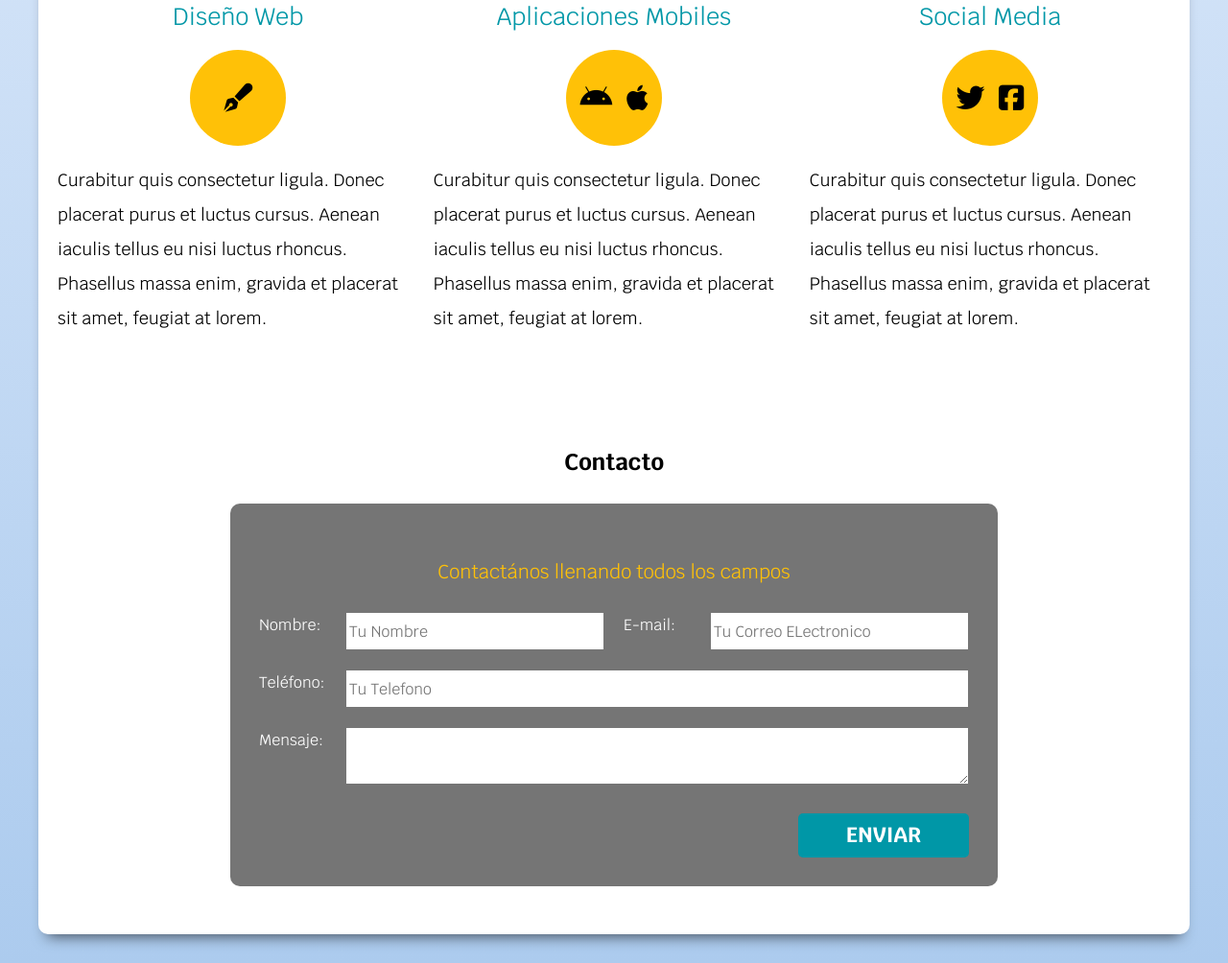
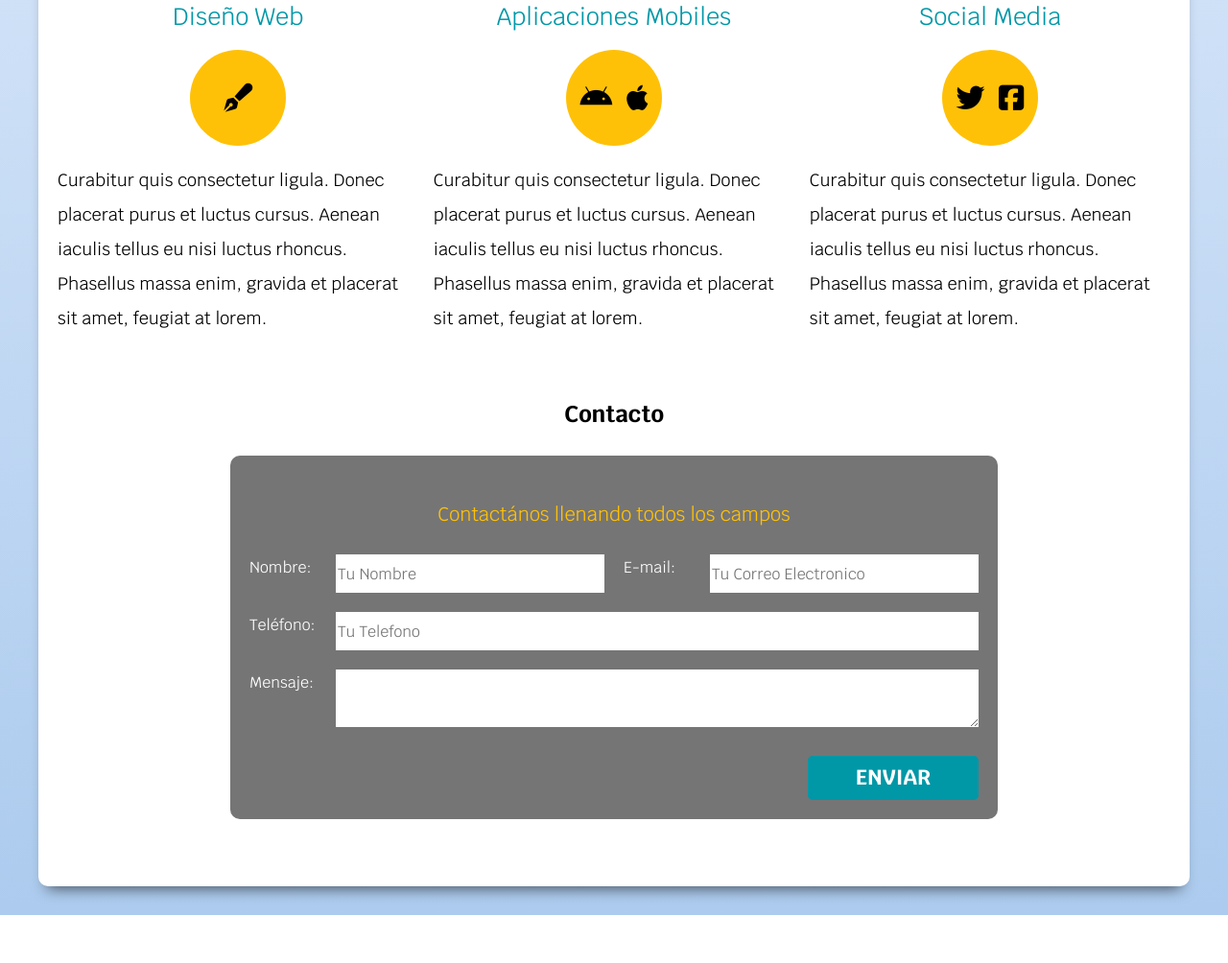
Before and after one commit to victorrm2919/Pagina-Freelancer, a plain HTML site: page index.html in a window 1280 px wide. Shown: the part 670-1674 px from the top of the page at 96% size. After the commit the page ends 1624 px from the top, so only its background shows below. Drawn offline with nearby package versions, Linux system fonts and the light colour scheme.

Commit message:
Arreglo de formulario contacto a responsive

```diff
--- a/css/style.css
+++ b/css/style.css
@@ -41,7 +41,13 @@ h3 {
 }
 
 h1 {
-    font-size: 5rem;
+    font-size: 4rem;
+}
+
+@media (min-width: 768px) {
+    h1 {
+        font-size: 5rem;
+    }
 }
 
 h3 {
@@ -58,6 +64,7 @@ p {
 
 .contenedor {
     margin: 0 auto;
+    width: 95%;
     max-width: 1200px;
     padding: 2rem;
     background-color: rgba(255, 255, 255, 1);
@@ -215,13 +222,28 @@ img {
 
 /* Formulario */
 .contacto {
-    margin-top: 10rem;
+    margin: 5rem 0;
 }
+
 form {
     background: var(--gris);
-    padding: 3rem;
+    padding: 1rem;
     border-radius: 1rem;
-    margin: 3rem;
+}
+
+@media (min-width: 768px) {
+    form {
+        padding: 2rem;
+        margin: 3rem;
+        max-width: 800px;
+        margin: 3rem auto;
+    }
+
+    .contenedor-campos {
+        display: flex;
+        justify-content: space-between;
+        flex-wrap: wrap;
+    }
 }
 
 legend {
@@ -232,27 +254,15 @@ legend {
     margin: 3rem 0;
 }
 
+.campo {
+    display: flex;
+    margin-bottom: 2rem;
+}
+
 @media (min-width: 768px) {
-    form {
-        max-width: 800px;
-        margin: 3rem auto;
-    }
-
-    .contenedor-campos {
-        display: flex;
-        justify-content: space-between;
-        flex-wrap: wrap;
-    }
-
     .campo {
         flex-basis: calc(50% - 1rem);
     }
-}
-
-.campo {
-    display: flex;
-    margin-bottom: 2rem;
-
 }
 
 .campo label {
@@ -262,13 +272,15 @@ legend {
 }
 
 .campo input {
-    flex-grow: 1;
+    flex: 1;
     height: 4rem;
+    border: 0;
 }
 
 .campo textarea {
-    flex-grow: 1;
+    flex: 1;
     height: 6rem;
+    border: 0;
 }
 
 .w-100 {
--- a/index.html
+++ b/index.html
@@ -76,7 +76,7 @@
 
                     <div class="campo">
                         <label for="email">E-mail:</label>
-                        <input type="email" id="email" placeholder="Tu Correo ELectronico">
+                        <input type="email" id="email" placeholder="Tu Correo Electronico">
                     </div>
 
                     <div class="campo w-100">
```
